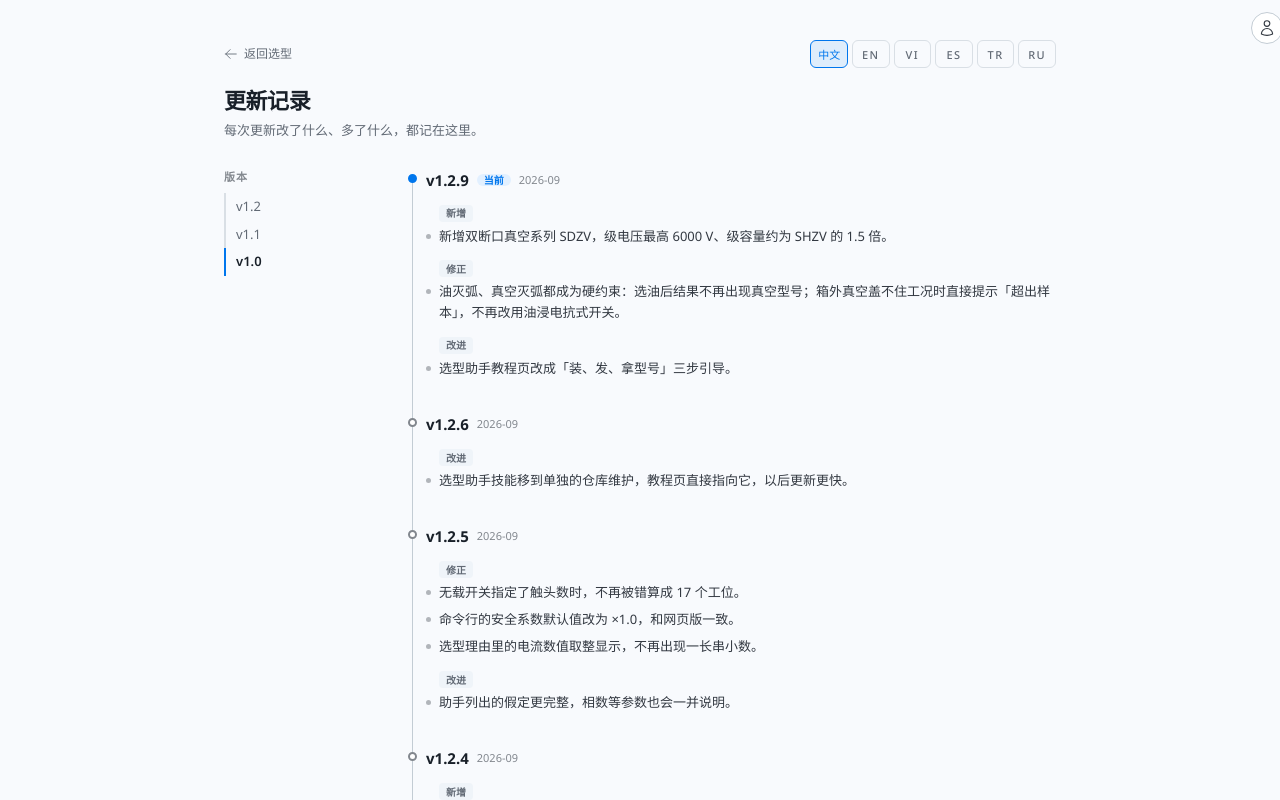
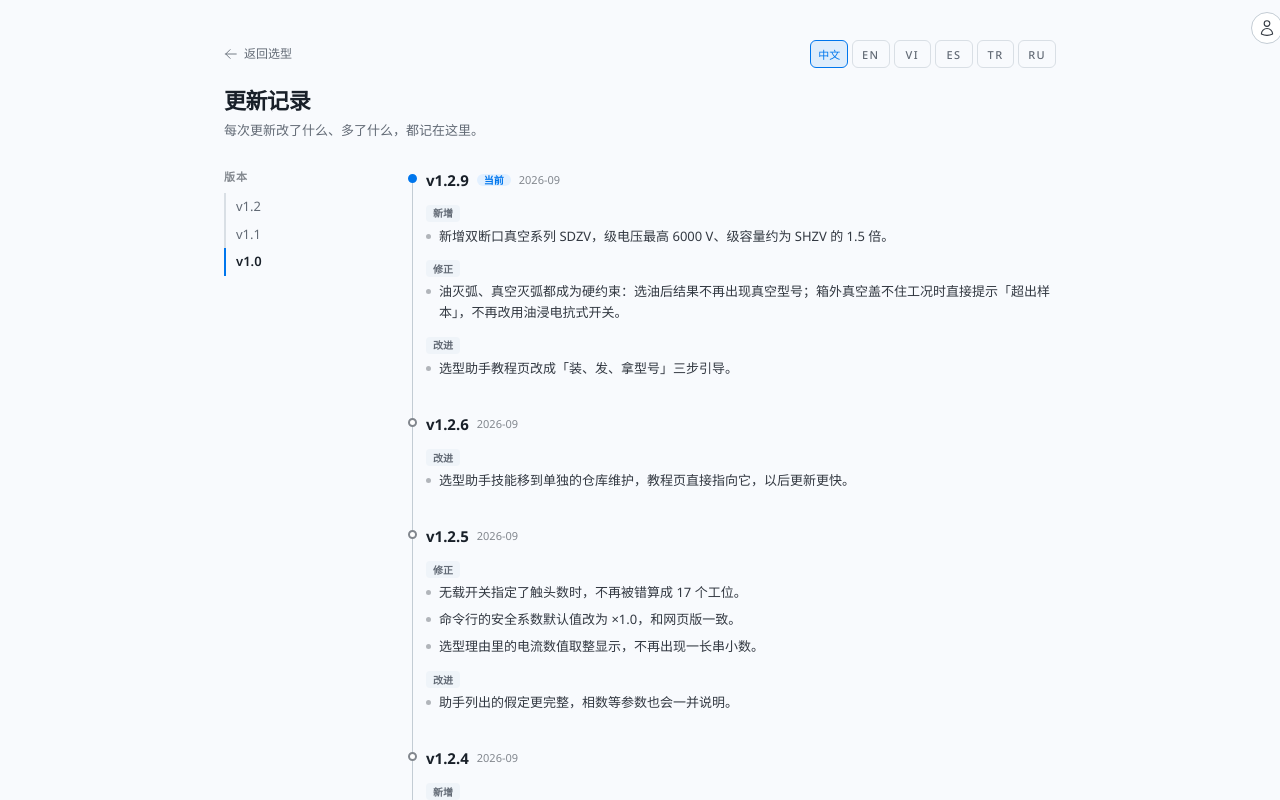
Before and after one commit to erict16/oltc-selector, a Next.js app: page /changelog in a window 1280 px wide. Shown: the top 800 px of the page. Built offline with nearby package versions, Linux system fonts and the light colour scheme.

Commit message:
fix: kind chips sit with the version, not the note body
Section labels belong in the title column. Bullets stay indented.

```diff
--- a/app/globals.css
+++ b/app/globals.css
@@ -299,8 +299,6 @@ h1 {
   line-height: 1.4;
   border-radius: 4px;
   padding: 1.5px 7px;
-  /* Same start as the note body: 5px bullet + gap-2. */
-  margin-left: calc(5px + 0.5rem);
   color: var(--color-muted);
   background: var(--color-soft);
 }
```
Also changed, not shown: 1 other file (tests, documents, lock files or other folders).
